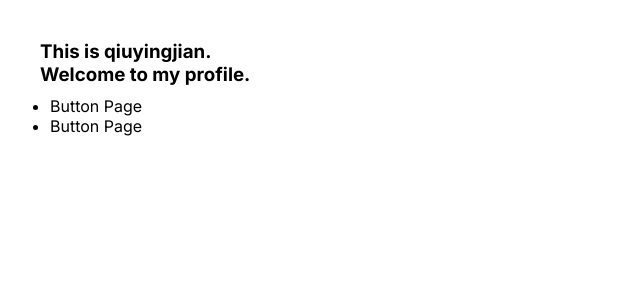
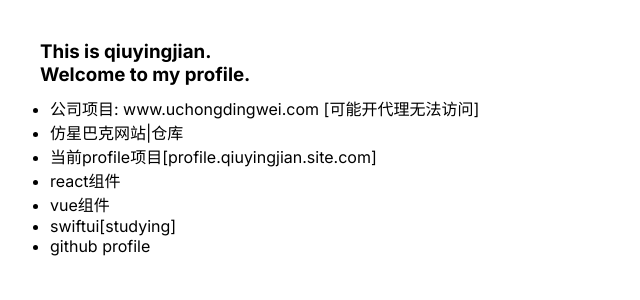
Before and after one commit to qyj971228/profile, a Next.js app: page / in a window 1280 px wide. Shown: the top 300 px of the page, without its empty margins (0-640 px from the left). Built offline with nearby package versions, Linux system fonts and the light colour scheme.

Commit message:
feat: websites

```diff
--- a/app/page.tsx
+++ b/app/page.tsx
@@ -1,16 +1,91 @@
+'use client'
+
 import Link from 'next/link'
 
 export default function Home() {
+  const toLocalProject = () => {
+    window.open('https://github.com/qyj971228/profile', '_blank')
+  }
+
+  const toGithub = () => {
+    window.open('https://github.com/qyj971228', '_blank')
+  }
+
+  const toUchongdingwei = () => {
+    window.open('https://www.uchongdingwei.com', '_blank')
+  }
+
+  const toReactLib = () => {
+    window.open('https://github.com/qyj971228/qyj-lib-react', '_blank')
+  }
+
+  const toVueLib = () => {
+    window.open('https://github.com/qyj971228/qyj-lib-vue', '_blank')
+  }
+
+  const toSwiftUI = () => {
+    window.open('https://github.com/qyj971228/SwiftUIBasic', '_blank')
+  }
+
+  const toStarBucksCode = () => {
+    window.open('https://github.com/qyj971228/starbucks-demo', '_blank')
+  }
+
+  const toStarBucksWeb = () => {
+    window.open(
+      'https://my-vue-starter-1307830036.cos-website.ap-guangzhou.myqcloud.com/',
+      '_blank'
+    )
+  }
+
+  const cursor = {
+    cursor: 'pointer'
+  }
+
   return (
     <main>
       <h3>This is qiuyingjian.</h3>
       <h3>Welcome to my profile.</h3>
       <ul style={{ margin: '10px' }}>
-        <li>
-          <Link href="/button">Button Page</Link>
+        <li
+          style={{ ...cursor }}
+          onClick={toUchongdingwei}
+        >
+          公司项目: www.uchongdingwei.com [可能开代理无法访问]
         </li>
-        <li>
-          <Link href="/button">Button Page</Link>
+        <li style={{ ...cursor }}>
+          <span onClick={toStarBucksWeb}>仿星巴克网站</span>|
+          <span onClick={toStarBucksCode}>仓库</span>
+        </li>
+        <li
+          style={{ ...cursor }}
+          onClick={toLocalProject}
+        >
+          当前profile项目[profile.qiuyingjian.site.com]
+        </li>
+        <li
+          style={{ ...cursor }}
+          onClick={toReactLib}
+        >
+          react组件
+        </li>
+        <li
+          style={{ ...cursor }}
+          onClick={toVueLib}
+        >
+          vue组件
+        </li>
+        <li
+          style={{ ...cursor }}
+          onClick={toSwiftUI}
+        >
+          swiftui[studying]
+        </li>
+        <li
+          style={{ ...cursor }}
+          onClick={toGithub}
+        >
+          github profile
         </li>
       </ul>
     </main>
```
